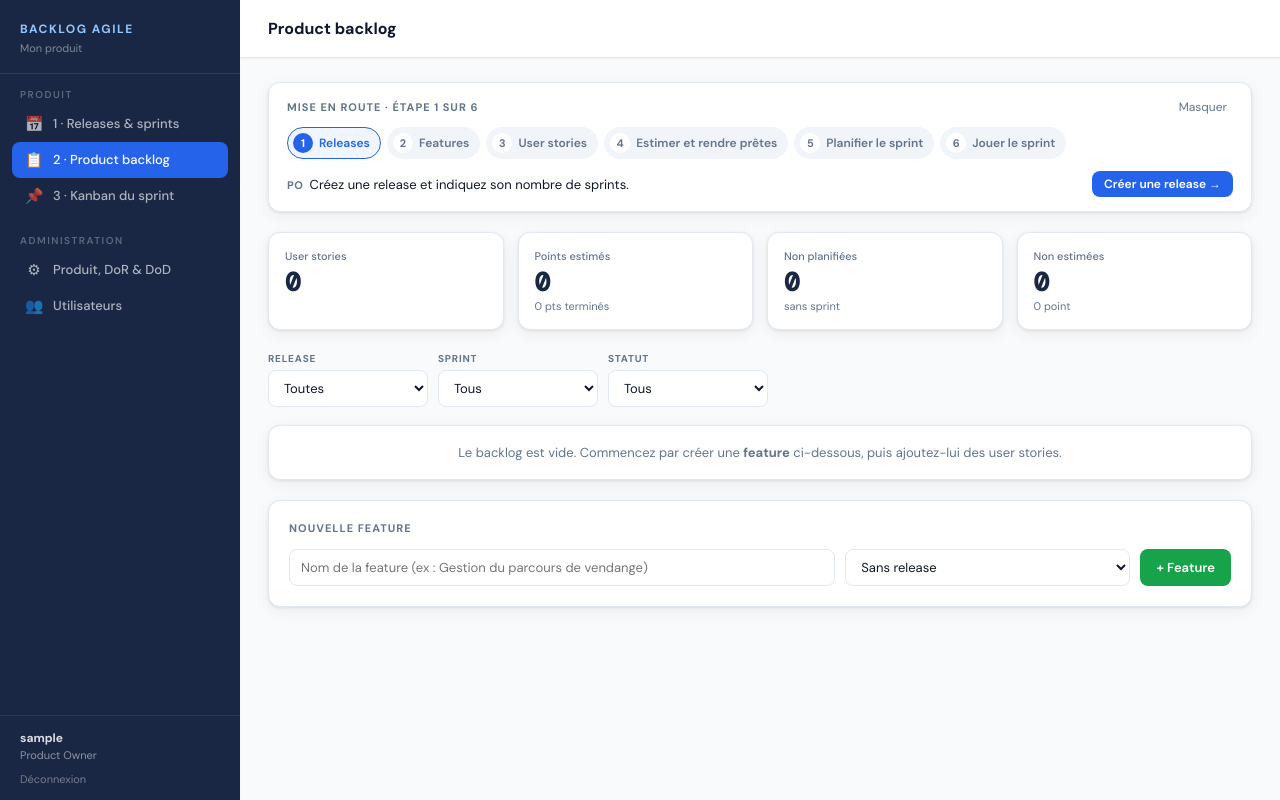
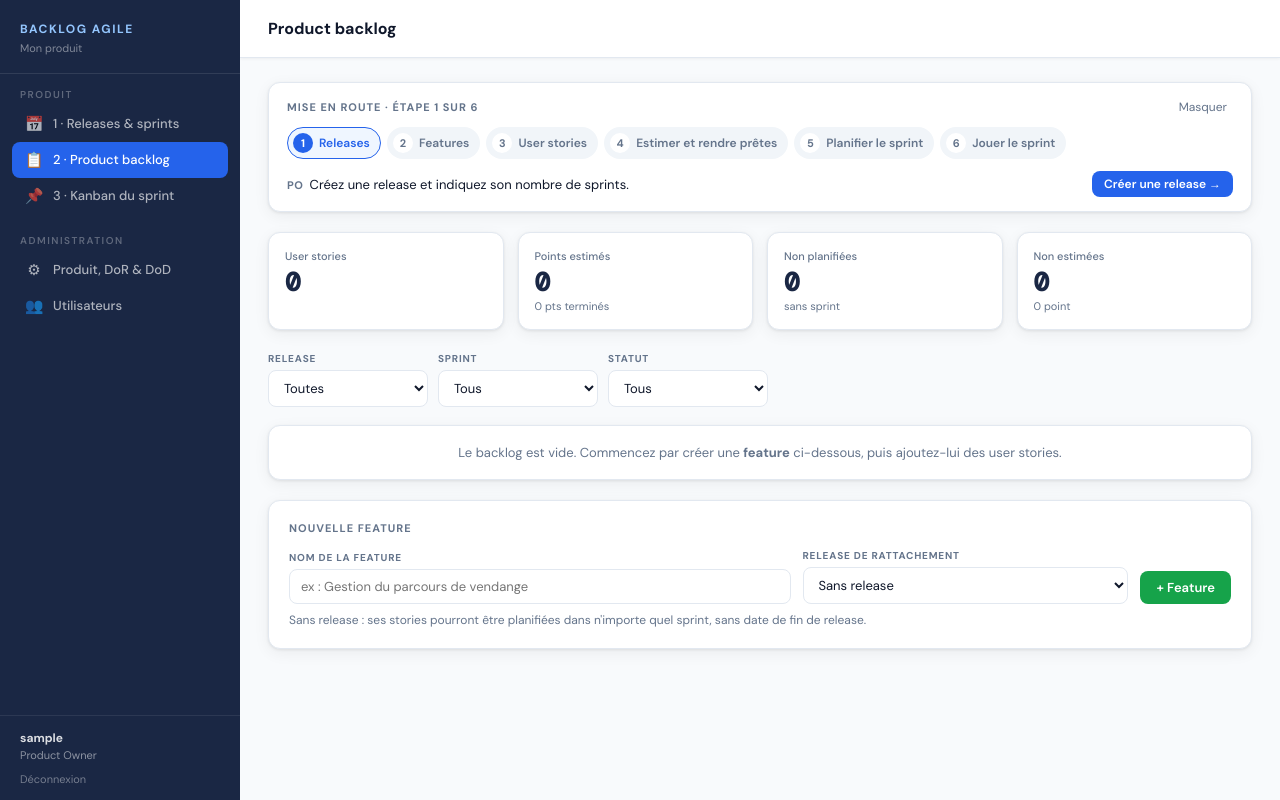
Before and after one commit to olivierkleyer/BACKLOG-AGILE, a Flask app: page /backlog in a window 1280 px wide. Run offline with Flask 3, Linux system fonts and the light colour scheme; the visitor is signed in with stand-in values (Sample User, id 1); data that the repository does not hold is empty; some libraries are stand-ins or nearby versions.

Commit message:
Creation de feature explicite et boutons du parcours qui menent au bon champ
- Formulaire feature : release de rattachement avec ses sprints et l'impact explique
- Message apres creation + curseur place dans « Nouvelle user story » de la feature
- Boutons du fil conducteur : defilement, mise en evidence et focus sur la zone cible

Co-Authored-By: Claude Opus 5.5 <noreply@anthropic.com>
Claude-Session: https://claude.ai/code/session_01P1b5fF1kKLSqHR9Gze3gak

```diff
--- a/app.py
+++ b/app.py
@@ -262,17 +262,18 @@ def parcours(p):
     """Fil conducteur : les 6 etapes du PO et de l'equipe, avec la prochaine action."""
     stories = Story.query.all()
     pretes = [s for s in stories if s.points and s.est_prete(p.dor_commune)]
+    premiere = Feature.query.order_by(Feature.ordre, Feature.id).first()
     a_affiner = next((s for s in stories if not (s.points and s.est_prete(p.dor_commune))), None)
     etapes = [
         {'n': 1, 'nom': 'Releases', 'ok': Release.query.count() > 0, 'po': True,
          'action': 'Créez une release et indiquez son nombre de sprints.',
-         'lien': url_for('sprints') + '#releases', 'bouton': 'Créer une release'},
+         'lien': url_for('sprints') + '#nouvelle-release', 'bouton': 'Créer une release'},
         {'n': 2, 'nom': 'Features', 'ok': Feature.query.count() > 0, 'po': True,
          'action': 'Créez une feature et rattachez-la à une release.',
          'lien': url_for('backlog') + '#nouvelle-feature', 'bouton': 'Créer une feature'},
         {'n': 3, 'nom': 'User stories', 'ok': len(stories) > 0, 'po': True,
          'action': 'Ajoutez des user stories dans une feature (champ « Nouvelle user story » sous la feature).',
-         'lien': url_for('backlog'), 'bouton': 'Ajouter des stories'},
+         'lien': url_for('backlog') + ('#feature-{}'.format(premiere.id) if premiere else ''), 'bouton': 'Ajouter des stories'},
         {'n': 4, 'nom': 'Estimer et rendre prêtes', 'ok': len(pretes) > 0, 'po': False,
          'action': "Ouvrez chaque story : estimez-la en points et cochez sa Definition of Ready.",
          'lien': url_for('story', sid=a_affiner.id) if a_affiner else url_for('backlog'), 'bouton': 'Affiner une story'},
@@ -477,7 +478,7 @@ def backlog():
              'non_estimees': sum(1 for s in toutes if not s.points)}
     return render_template('backlog.html', blocs=blocs, stats=stats, dod_commune=p.dod_commune, dor_commune=p.dor_commune,
                            filtre_sprint=filtre_sprint, filtre_statut=filtre_statut, filtre_release=filtre_release,
-                           releases=Release.query.order_by(Release.ordre, Release.id).all(),
+                           releases=Release.query.order_by(Release.ordre, Release.id).all(), cal_rel=cal,
                            responsables=responsables_connus())
 
 def release_valide(v):
@@ -491,8 +492,15 @@ def feature_ajouter():
     nom = request.form.get('nom', '').strip()
     if nom:
         ordre = (db.session.query(db.func.max(Feature.ordre)).scalar() or 0) + 1
-        db.session.add(Feature(nom=nom[:200], release_id=release_valide(request.form.get('release_id')), ordre=ordre))
-        db.session.commit()
+        f = Feature(nom=nom[:200], release_id=release_valide(request.form.get('release_id')), ordre=ordre)
+        db.session.add(f); db.session.commit()
+        c = next((c for c in calendrier_releases(get_projet()) if c['r'].id == f.release_id), None)
+        if c:
+            flash('Feature « {} » créée dans la release « {} » (sprints S{} à S{}). Ajoutez-lui maintenant ses user stories.'.format(
+                f.nom, c['r'].nom, c['s1'], c['s2']), 'success')
+        else:
+            flash('Feature « {} » créée, sans release. Ajoutez-lui maintenant ses user stories.'.format(f.nom), 'success')
+        return redirect(url_for('backlog') + '#feature-{}'.format(f.id))
     return redirect(url_for('backlog'))
 
 @app.route('/feature/<int:fid>/modifier', methods=['POST'])
--- a/templates/backlog.html
+++ b/templates/backlog.html
@@ -22,6 +22,10 @@
 .ajout-story{display:flex;gap:8px;margin-top:10px;flex-wrap:wrap}
 .ajout-story input{flex:1;min-width:220px}
 .ajout-story select{width:90px}
+.nf-form{display:grid;grid-template-columns:minmax(0,2fr) minmax(0,1.3fr) auto;gap:12px;align-items:end}
+.nf-form .field{margin:0}
+.nf-aide{font-size:12px;color:var(--gray-500);margin-top:8px}
+@media(max-width:768px){.nf-form{grid-template-columns:1fr}}
 .vide{padding:18px;text-align:center;color:var(--gray-500);font-size:13px}
 .feat-prog{display:flex;align-items:center;gap:8px;font-size:12px;color:var(--gray-500)}
 .feat-prog .progress{width:120px}
@@ -65,7 +69,7 @@
 {% endif %}
 
 {% for b in blocs %}
-<div class="card">
+<div class="card" id="feature-{{ b.f.id }}">
   <div class="feat-head">
     <div>
       <span class="feat-name">{{ b.f.nom }}</span>{% if b.cal %}<span class="feat-rel rc{{ b.cal.i % 6 }}">{{ b.cal.r.nom }}<small>S{{ b.cal.s1 }}{% if b.cal.s2 > b.cal.s1 %}→S{{ b.cal.s2 }}{% endif %}{% if b.cal.fin %} · fin {{ b.cal.fin.strftime('%d/%m/%Y') }}{% endif %}</small></span>{% else %}<span class="feat-rel none">sans release</span>{% endif %}
@@ -131,11 +135,24 @@
 {% if est_po %}
 <div class="card no-print" id="nouvelle-feature">
   <div class="card-title">Nouvelle feature</div>
-  <form method="post" action="{{ url_for('feature_ajouter') }}" style="display:flex;gap:10px;flex-wrap:wrap">
-    <input type="text" name="nom" placeholder="Nom de la feature (ex : Gestion du parcours de vendange)" required style="flex:2;min-width:240px">
-    <select name="release_id" style="flex:1;min-width:160px"><option value="">Sans release</option>{% for r in releases %}<option value="{{ r.id }}" {% if filtre_release==r.id|string or (releases|length==1) %}selected{% endif %}>{{ r.nom }}</option>{% endfor %}</select>
+  <form method="post" action="{{ url_for('feature_ajouter') }}" class="nf-form">
+    <div class="field"><label>Nom de la feature</label>
+      <input type="text" name="nom" placeholder="ex : Gestion du parcours de vendange" required></div>
+    <div class="field"><label>Release de rattachement</label>
+      <select name="release_id" id="nf-release">
+        {% for r in releases %}{% set c = cal_rel.get(r.id) %}<option value="{{ r.id }}" data-aide="Ses stories devront être planifiées dans les sprints S{{ c.s1 }} à S{{ c.s2 }}{% if c.fin %} (fin de la release le {{ c.fin.strftime('%d/%m/%Y') }}){% endif %}." {% if filtre_release==r.id|string or loop.first %}selected{% endif %}>{{ r.nom }} · S{{ c.s1 }}→S{{ c.s2 }}</option>{% endfor %}
+        <option value="" data-aide="Sans release : ses stories pourront être planifiées dans n'importe quel sprint, sans date de fin de release." {% if filtre_release=='0' or not releases %}selected{% endif %}>Sans release</option>
+      </select></div>
     <button class="btn btn-success">+ Feature</button>
   </form>
+  <p class="nf-aide" id="nf-aide"></p>
 </div>
 {% endif %}
 {% endblock %}
+{% block scripts %}
+<script>
+(function(){ var sel=document.getElementById('nf-release'), aide=document.getElementById('nf-aide'); if(!sel) return;
+  function maj(){ var o=sel.options[sel.selectedIndex]; aide.textContent=o?o.dataset.aide:''; }
+  sel.addEventListener('change',maj); maj(); })();
+</script>
+{% endblock %}
--- a/templates/base.html
+++ b/templates/base.html
@@ -80,6 +80,8 @@ table.data-table tr:hover td{background:var(--blue-ll)}
 .pstep.cur b{background:var(--blue);color:white}
 .parcours-next{display:flex;align-items:center;justify-content:space-between;gap:12px;flex-wrap:wrap;font-size:13px}
 .parcours-next .who{font-size:11px;font-weight:700;color:var(--gray-500);text-transform:uppercase;letter-spacing:.6px;margin-right:6px}
+.cible{animation:cible 2.6s ease-out}
+@keyframes cible{0%,60%{box-shadow:0 0 0 3px var(--blue),0 0 0 8px rgba(37,99,235,.18)}100%{box-shadow:0 0 0 0 rgba(37,99,235,0)}}
 .parcours.ferme .parcours-steps,.parcours.ferme .parcours-next{display:none}
 .parcours.ferme{padding:10px 18px}
 .mobile-title small{font-weight:500;opacity:.6;margin-left:6px}
@@ -231,6 +233,22 @@ document.querySelectorAll('table.data-table').forEach(function(t){
   var p=t.parentElement; if(p.classList.contains('table-scroll')) return;
   var w=document.createElement('div'); w.className='table-scroll'; p.insertBefore(w,t); w.appendChild(t);
 });
+// Amener l'utilisateur au bon champ : met en evidence la zone cible et y place le curseur
+function viser(id){
+  var el=id&&document.getElementById(id); if(!el) return false;
+  el.scrollIntoView({behavior:'smooth',block:'center'});
+  el.classList.remove('cible'); void el.offsetWidth; el.classList.add('cible');
+  var f=el.querySelector('.ajout-story input[name=titre]')||el.querySelector('input[type=text]:not([disabled]),select:not([disabled])');
+  if(f) setTimeout(function(){ try{ f.focus({preventScroll:true}); }catch(e){ f.focus(); } },350);
+  return true;
+}
+if(location.hash) viser(location.hash.slice(1));
+document.querySelectorAll('.parcours-next a, .pstep').forEach(function(a){
+  a.addEventListener('click',function(e){
+    var u=new URL(a.href, location.href);
+    if(u.pathname===location.pathname && u.hash && viser(u.hash.slice(1))){ e.preventDefault(); history.replaceState(null,'',u.hash); }
+  });
+});
 (function(){ var p=document.getElementById('parcours'), b=document.getElementById('parcours-toggle'); if(!p) return;
   var ferme=false; try{ ferme=localStorage.getItem('parcours-ferme')==='1'; }catch(e){}
   function maj(){ p.classList.toggle('ferme',ferme); b.textContent=ferme?'Afficher':'Masquer'; }
--- a/templates/sprints.html
+++ b/templates/sprints.html
@@ -113,7 +113,7 @@ tr.courant td{background:var(--blue-ll)}
   {% endif %}
 
   {% if est_po %}
-  <form method="post" action="{{ url_for('release_ajouter') }}" style="display:flex;gap:10px;flex-wrap:wrap;margin-top:16px;padding-top:16px;border-top:1px solid var(--gray-100)">
+  <form id="nouvelle-release" method="post" action="{{ url_for('release_ajouter') }}" style="display:flex;gap:10px;flex-wrap:wrap;margin-top:16px;padding-top:16px;border-top:1px solid var(--gray-100)">
     <input type="text" name="nom" placeholder="Nouvelle release (ex : R1 – MVP)" required style="flex:1;min-width:180px">
     <input type="number" name="nb_sprints" min="1" max="{{ SPRINTS_MAX }}" value="2" style="width:90px" title="Nombre de sprints">
     <input type="text" name="objectif" placeholder="Objectif (facultatif)" style="flex:2;min-width:200px">
```
